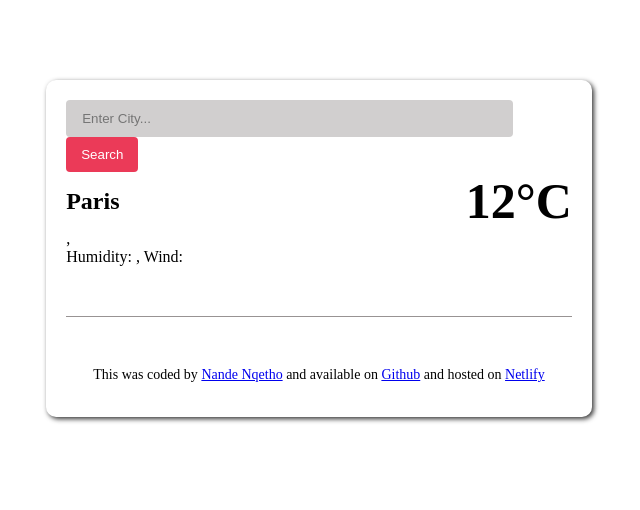
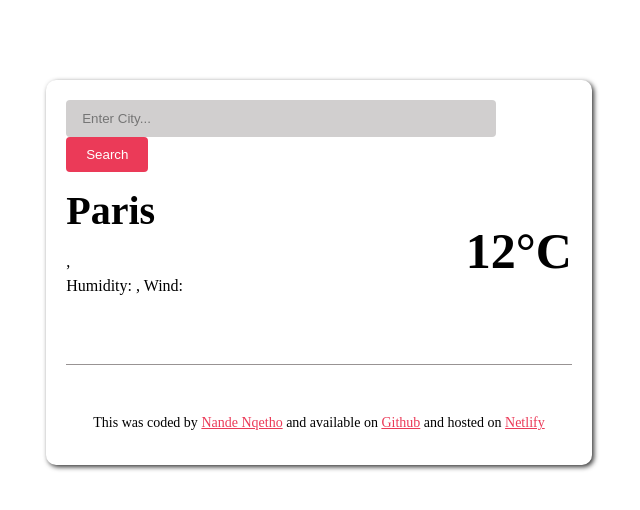
Before and after one commit to Nande929/Redone-Weather, a plain HTML site: page index.html in a window 1280 px wide. Shown: the whole page, without its empty margins (321-961 px from the left). Drawn offline with nearby package versions, Linux system fonts and the light colour scheme; no server answers.

Commit message:
Injected some elements and some functionality

```diff
--- a/index.html
+++ b/index.html
@@ -3,7 +3,7 @@
 <head>
     <meta charset="UTF-8">
     <meta name="viewport" content="width=device-width, initial-scale=1.0">
-    <title>Document</title>
+    <title></title>
     <link rel="stylesheet" href="src/styles.css">
     <script src="https://cdn.jsdelivr.net/npm/axios@1.6.7/dist/axios.min.js"></script>
 </head>
@@ -23,7 +23,12 @@
 
         <div class="city-weather">
 
-            <h2 id="cityName">Paris</h2>
+           <div class="city-details">
+                <h2 id="cityName">Paris</h2>
+                <p class="paragraph"><span id="myDate"></span>, <span id="weatherCondition"></span> <br>
+                Humidity: <span id="humidity"></span>, Wind: <span id="wind-speed"></span>
+                </p>
+           </div>
 
             <div class="city-temperature">
 
@@ -32,9 +37,7 @@
             </div>
         </div>
 
-        <p class="paragraph"><span id="myDate"></span>, <span id="weatherCondition"></span> <br>
-        Humidity: <span id="humidity"></span>, Wind: <span id="wind-speed"></span>
-        </p>
+
 
         <hr>
 
--- a/src/index.js
+++ b/src/index.js
@@ -14,8 +14,8 @@ function showTemperature (response) {
     city.innerHTML = response.data.city;
     temperature.innerHTML = `${Math.round(response.data.temperature.current)}°C`;
     weatherCondition.innerHTML = response.data.condition.description;
-    humidity.innerHTML = `${response.data.temperature.humidity}`;
-    windSpeed.innerHTML = `${response.data.wind.speed}`;
+    humidity.innerHTML = `${response.data.temperature.humidity}%`;
+    windSpeed.innerHTML = `${response.data.wind.speed}km/H`;
     realDate.innerHTML = `${currentDate(date)}`;
     iconWeather.innerHTML = `<img src="${response.data.condition.icon_url}">`
 
--- a/src/styles.css
+++ b/src/styles.css
@@ -9,27 +9,49 @@
 
 .search-form-input {
 
-    width: 82%;
+    width: 85%;
     padding: 10px 15px;
     border: 1px solid transparent;
     background-color: #d1cfcf;
     border-radius: 4px;
+    outline: none;
+    box-sizing: border-box;
+}
+
+.search-form-input:hover {
+
+    background-color: #bbbaba;
+}
+
+.search-form-input:focus {
+
+    background-color: #d1cfcf;
+    border: 2px solid rgb(147, 147, 161);
+
+
 }
 
 .search-form-submit {
 
-    padding: 10px 15px;
+    padding: 10px 20px;
     background-color: rgb(235, 58, 88);
     border: none;
     color: #fff;
     border-radius: 4px;
+    cursor: pointer;
+    transition: opacity 0.15s;
 }
 
+.search-form-submit:hover {
+
+    opacity: 0.9;
+}
 .city-weather {
 
     display: flex;
     align-items: center;
     justify-content: space-between;
+    margin-top: 15px;
 }
 
 .city-temperature {
@@ -68,12 +90,19 @@
 
 .paragraph {
 
-    margin: 0;
+    line-height: 1.5;
 }
 
 .city-weather h2 {
 
-    margin: 0;
+    margin: 0 0 10px 0;
+    font-size: 40px;
+}
+
+.city-details #weatherCondition {
+
+    color: #000;
+    font-weight: normal;
 }
 
 hr {
@@ -89,3 +118,13 @@ footer p {
     font-size: 14px;
     text-align: center;
 }
+
+footer a {
+
+    color: rgb(235, 58, 88);
+}
+
+footer a:hover {
+
+    color: rgb(203, 73, 95)
+}
```
